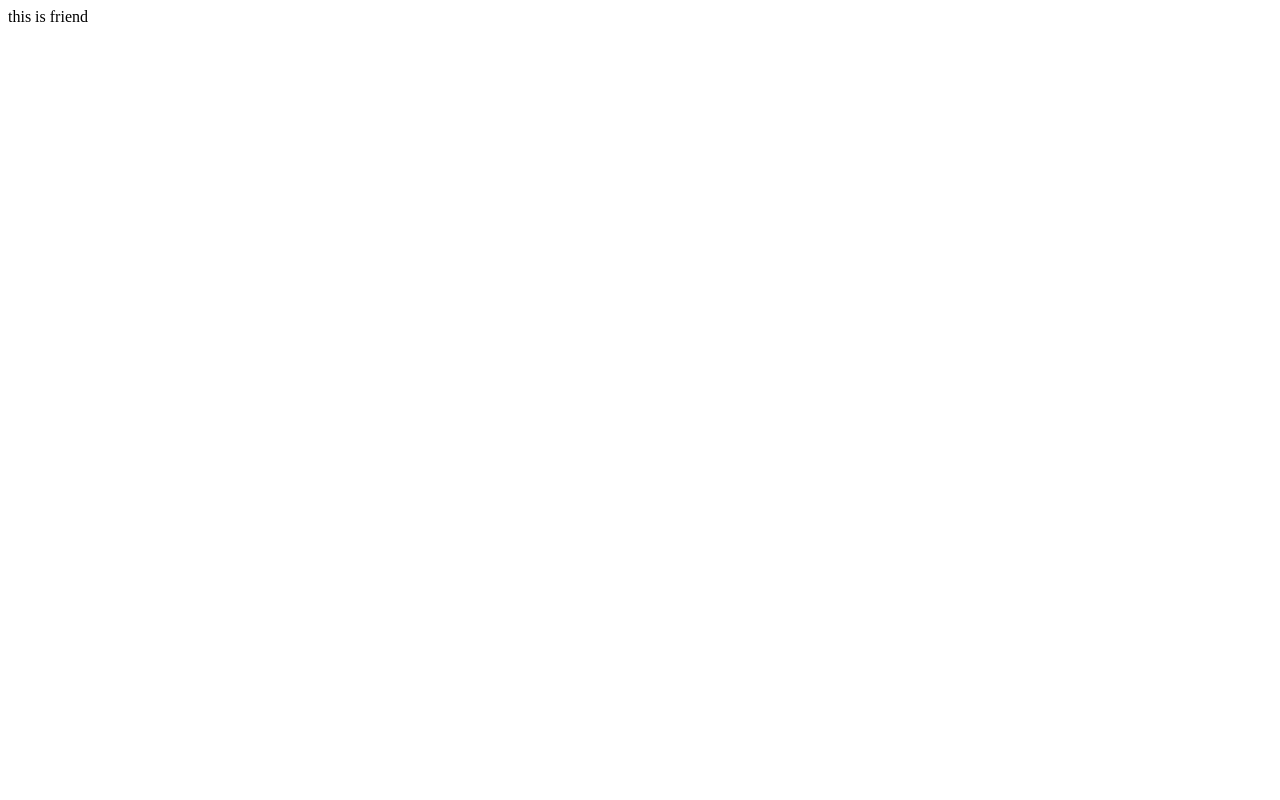
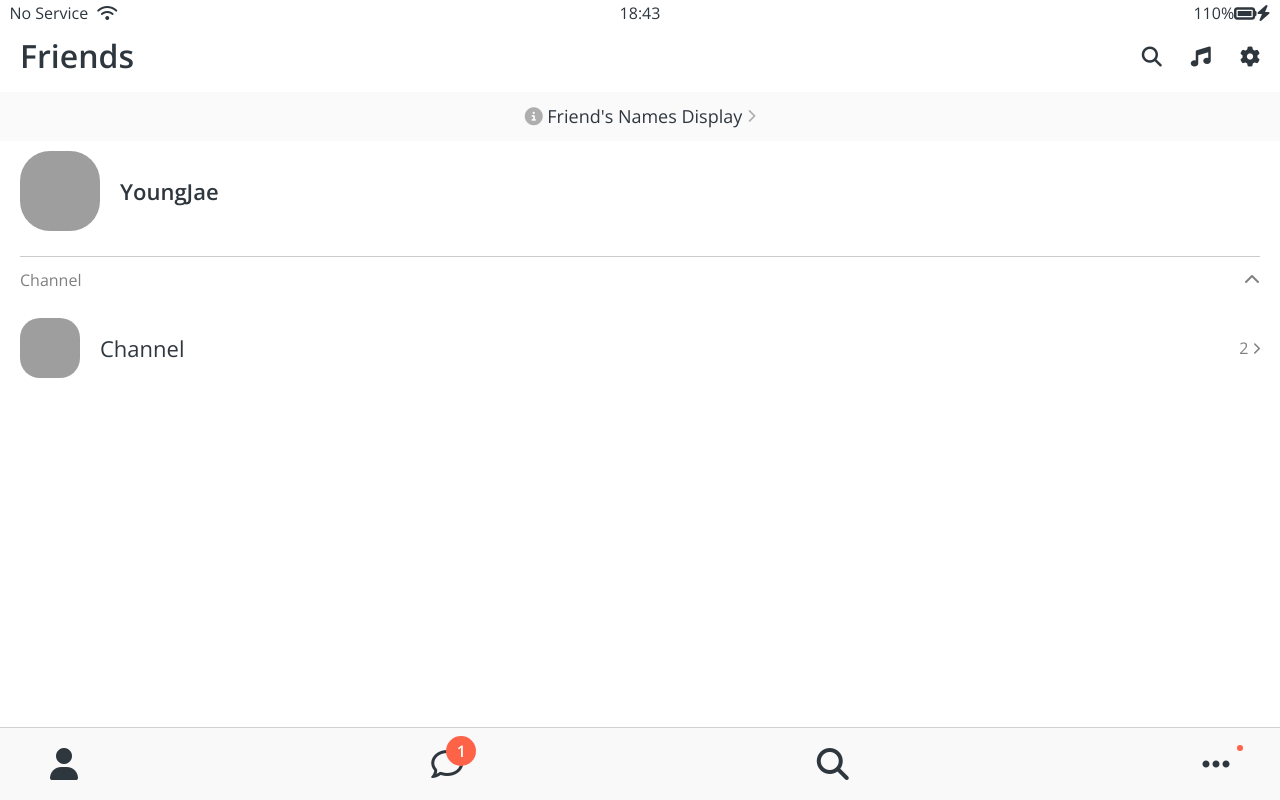
Before and after one commit to y2336789/kokoa-clone-2021, a plain HTML site: page friends.html in a window 1280 px wide. Drawn offline with nearby package versions, Linux system fonts and the light colour scheme; grey boxes are pictures that could not be loaded.

Commit message:
Finishing Friend Screen

```diff
--- /dev/null
+++ b/css/components/nav-bar.css
@@ -0,0 +1,43 @@
+.nav {
+  position: fixed;
+  bottom: 0;
+  width: 100%;
+  background-color: #f9f9fa;
+  padding: 20px 50px;
+  box-sizing: border-box;
+  border-top: 1px solid rgba(121, 121, 121, 0.3);
+}
+
+.nav__list {
+  display: flex;
+  justify-content: space-between;
+}
+
+.nav__link {
+  position: relative;
+}
+
+.nav__notification {
+  background-color: tomato;
+  width: 30px;
+  height: 30px;
+  border-radius: 15px;
+  display: flex;
+  justify-content: center;
+  align-items: center;
+  color: white;
+  font-weight: 600;
+  position: absolute;
+  left: 15px;
+  bottom: 15px;
+}
+
+.nav__dot {
+  background-color: tomato;
+  width: 6px;
+  height: 6px;
+  border-radius: 3px;
+  position: absolute;
+  left: 35px;
+  bottom: 30px;
+}
--- /dev/null
+++ b/css/components/screen-header.css
@@ -0,0 +1,16 @@
+.screen-header {
+  display: flex;
+  justify-content: space-between;
+  align-items: center;
+  padding: var(--horizontal-space);
+  padding-top: 40px;
+}
+
+.screen-header__title {
+  font-size: 32px;
+  font-weight: 600;
+}
+
+.screen-header__icons span {
+  margin-left: 25px;
+}
--- a/css/components/status-bar.css
+++ b/css/components/status-bar.css
@@ -1,7 +1,11 @@
 .status-bar {
+  position: fixed;
+  top: 0;
+  width: 100%;
   display: flex;
   justify-content: center;
   padding: 5px 3px;
+  box-sizing: border-box;
 }
 .status-bar__column {
   width: 33%;
--- /dev/null
+++ b/css/components/user-component.css
@@ -0,0 +1,46 @@
+.user-component {
+  justify-content: space-between;
+}
+
+.user-component,
+.user-component__column:first-child {
+  display: flex;
+  align-items: center;
+}
+
+.user-component__avatar {
+  width: 70px;
+  height: 70px;
+  border-radius: 30px;
+  margin-right: 20px;
+}
+
+.user-component__title {
+  font-weight: 600;
+  font-size: 22px;
+}
+
+.user-component__subtitle {
+  margin-top: 8px;
+  font-size: 17px;
+  color: rgba(0, 0, 0, 0.5);
+}
+
+.user-component__avatar--xl {
+  width: 80px;
+  height: 80px;
+}
+
+.user-component__avatar--sm {
+  width: 60px;
+  height: 60px;
+  border-radius: 20px;
+}
+
+.user-component__title--not-bold {
+  font-weight: 400;
+}
+
+.user-component__column:last-child {
+  color: rgba(0, 0, 0, 0.5);
+}
--- a/css/reset.css
+++ b/css/reset.css
@@ -126,3 +126,8 @@
 input:focus {
   outline: none;
 }
+
+a {
+  color: inherit;
+  text-decoration: none;
+}
--- /dev/null
+++ b/css/screens/friends.css
@@ -0,0 +1,29 @@
+#friends-display-link {
+  text-align: center;
+  display: block;
+  background-color: #fafafa;
+  padding: 15px 0px;
+  font-size: 18px;
+  margin-bottom: 10px;
+}
+
+#friends-display-link i {
+  color: rgba(0, 0, 0, 0.3);
+}
+
+.friends-screen {
+  padding: 0px var(--horizontal-space);
+}
+
+.friends-screen__channel {
+  margin-top: 25px;
+  border-top: 1px solid rgba(0, 0, 0, 0.2);
+  padding-top: 15px;
+}
+
+.friends-screen__channel-header {
+  margin-bottom: 30px;
+  display: flex;
+  justify-content: space-between;
+  color: rgba(0, 0, 0, 0.5);
+}
--- a/css/styles.css
+++ b/css/styles.css
@@ -3,10 +3,16 @@
 @import "variables.css";
 /* Components */
 @import "components/status-bar.css";
+@import "components/nav-bar.css";
+@import "components/screen-header.css";
+@import "components/user-component.css";
 
 /* Screens */
 @import "screens/login.css";
+@import "screens/friends.css";
 
 body {
   font-family: "Open Sans", sans-serif;
+  height: 100vh;
+  color: #2e363e;
 }
--- a/css/variables.css
+++ b/css/variables.css
@@ -1,3 +1,4 @@
 :root {
   --yellow: #fae100;
+  --horizontal-space: 20px;
 }
--- a/friends.html
+++ b/friends.html
@@ -1 +1,109 @@
-this is friend
+<!DOCTYPE html>
+<html lang="en">
+  <head>
+    <meta charset="UTF-8" />
+    <meta http-equiv="X-UA-Compatible" content="IE=edge" />
+    <meta name="viewport" content="width=device-width, initial-scale=1.0" />
+    <title>Friends- Kokoa Talk</title>
+    <link rel="stylesheet" href="css/styles.css">
+  </head>
+  <body>
+    <div class="status-bar">
+      <div class="status-bar__column">
+        <span>No Service</span>
+        <i class="fas fa-wifi"></i>
+          <path
+            stroke-linecap="round"
+            stroke-linejoin="round"
+            stroke-width="2"
+            d="M8.111 16.404a5.5 5.5 0 017.778 0M12 20h.01m-7.08-7.071c3.904-3.905 10.236-3.905 14.141 0M1.394 9.393c5.857-5.857 15.355-5.857 21.213 0"
+          />
+        </svg>
+      </div>
+      <div class="status-bar__column">
+        <span>18:43</span>
+      </div>
+      <div class="status-bar__column">
+        <span>110%</span>
+        <i class="fas fa-battery-full fa-lg"></i>
+        <i class="fas fa-bolt"></i>
+      </div>
+    </div>
+
+    <header class="screen-header">
+      <h1 class="screen-header__title">Friends</h1>
+      <div class="screen-header__icons">
+        <span><i class="fas fa-search fa-lg"></i></span>
+        <span><i class="fas fa-music fa-lg"></i></span>
+        <span><i class="fas fa-cog fa-lg"></i></span>
+      </div>
+    </header>
+
+    <a id="friends-display-link">
+      <i class="fas fa-info-circle"></i> Friend's Names Display
+      <i class="fas fa-chevron-right fa-xs"></i>
+    </a>
+
+    <main class="friends-screen">
+      <div class="user-component">
+        <div class="user-component__column">
+          <img src="css/0M1A8806-210210.jpg"
+          class="user-component__avatar user-component__avatar--xl"/>
+          <div class="user-component__text">
+            <h4 class="user-component__title">YoungJae</h4>
+            <!--<h6 class="user-component__subtitle">this text whatever</h6>-->
+          </div>
+        </div>
+        <div class="user-component__column"></div>
+      </div>
+      <div class="friends-screen__channel">
+        <div class="friends-screen__channel-header">
+          <span>Channel</span>
+          <i class="fas fa-chevron-up"></i>
+        </div>
+        <div class="user-component">
+          <div class="user-component__column">
+            <img src="css/0M1A8806-210210.jpg"
+            class="user-component__avatar user-component__avatar--sm"/>
+            <div class="user-component__text">
+              <h4 class="user-component__title user-component__title--not-bold">Channel</h4>
+            </div>
+          </div>
+          <div class="user-component__column">
+          <span>2</span>
+          <i class="fas fa-chevron-right fa-xs"></i>
+        </div>
+      </div>
+    </div>
+    </main>
+
+    <nav class="nav">
+        <ul class="nav__list">
+            <li class="nav__btn">
+                <a class="nav__link" href="friends.html">
+                  <i class="fas fa-user fa-2x"></i>
+                </a>
+              </li>
+            <li class="nav__btn">
+              <a class="nav__link" href="#">
+                <span class="nav__notification">1</span>
+                <i class="far fa-comment fa-2x"></i></a>
+            </li>
+            <li class="nav__btn">
+              <a class="nav__link" href="#">
+                <i class="fas fa-search fa-2x"></i></a>
+            </li>
+            <li class="nav__btn">
+              <a class="nav__link" href="#">
+                <span class="nav__dot"></span>
+                <i class="fas fa-ellipsis-h fa-2x"></i>
+              </a>
+            </li>
+        </ul>
+    </nav>
+    <script
+      src="https://kit.fontawesome.com/6478f529f2.js"
+      crossorigin="anonymous"
+    ></script>
+  </body>
+</html>
```
Also changed, not shown: css/screens/friends.html (deleted, +0 -1 lines), 1 other file.
